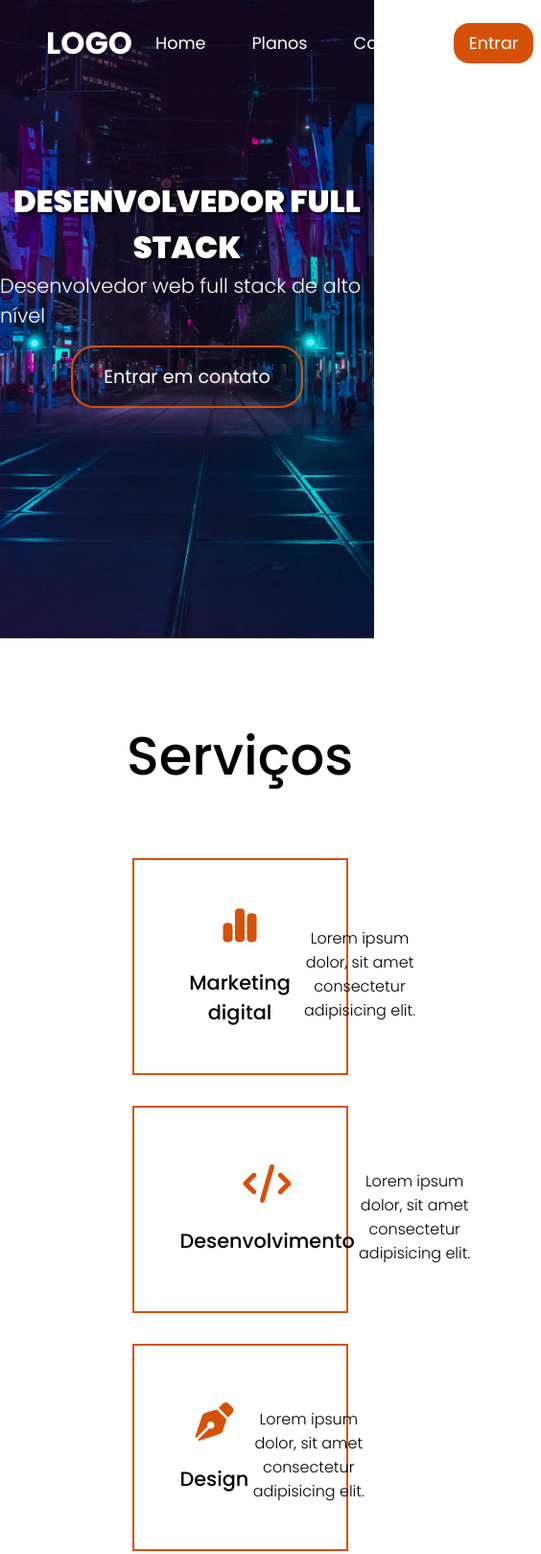
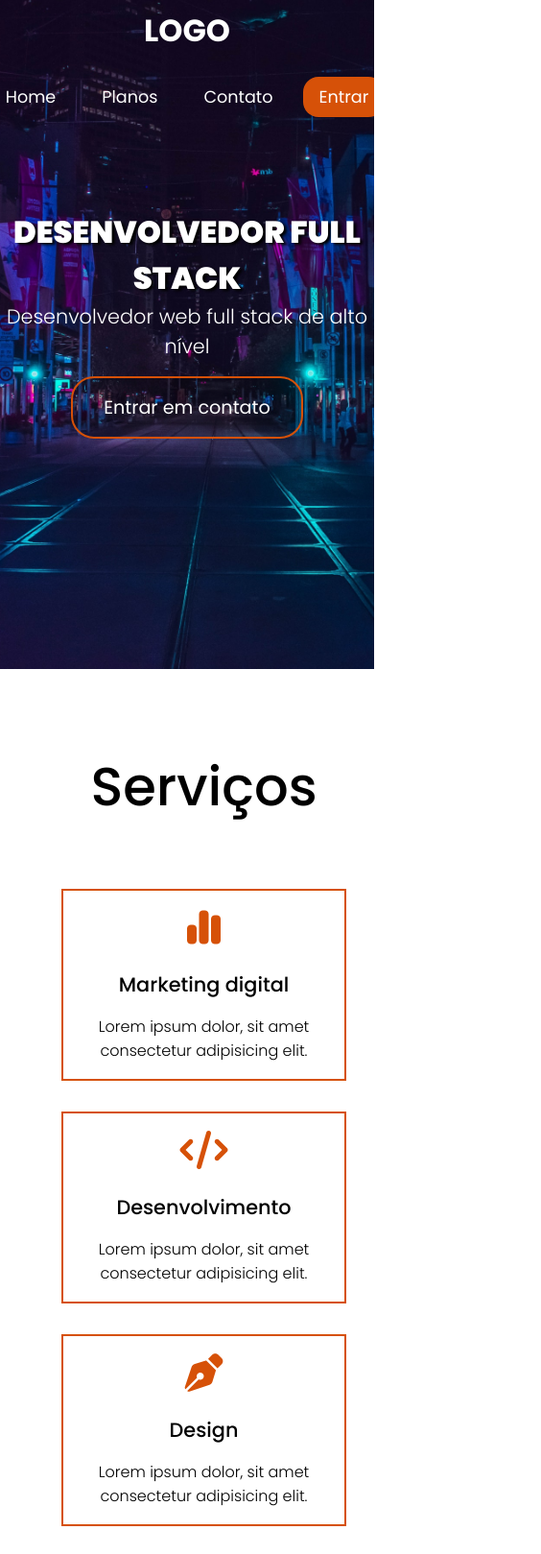
Before and after one commit to Matheus-Ferreira-Dev/responsive-page, a plain HTML site: page index.html in a window 390 px wide. Shown: the top 1619 px of the page at 96% size, 564 px wide, since content can reach past the window. Drawn offline with Linux system fonts and the light colour scheme.

Commit message:
responsividade finalizada em 425px

```diff
--- a/css/style.css
+++ b/css/style.css
@@ -444,7 +444,7 @@
         }
     }
 
-    @media (max-width: 764px) {
+    @media (max-width: 768px) {
         .container {
             margin: 0 auto;
             width: 700px;
@@ -503,8 +503,66 @@
     }
 
     @media (max-width: 576px) {
+        html,
+        body {
+        overflow-x: hidden;
+        }
+
         .container {
             width: 500px;
             margin: 0 auto;
         }
+        .container-header {
+             margin: 2rem 0px 0px 0px;
+        }
+
+        .nav-header {
+            flex-direction: column;
+            padding: 0;
+        }
+
+        .services {
+            width: 100%;
+            margin: 0 auto;
+            justify-content: center;
+            flex-direction: column;
+        }
+
+        .service {
+            width: 70%;
+            margin: 1rem 0;
+            padding: 1rem;
+        }
+
+        .plans-container {
+            flex-direction: column;
+         }
+
+         .plan {
+             width: 90%;
+             max-width: 100%;
+             padding: 1rem 2rem;
+         }
+
+         .plan ul {
+             width: 100%;
+             margin: 0 auto;
+             justify-content: center;
+         }
+
+        .search-container p {
+            font-size: 1rem;
+            padding: 0 2rem;
+        }
     }
+
+    @media (max-width: 425px) {
+        .container {
+            width: 425px;
+            margin: 0 auto;
+        }
+        .main-banner p {
+            text-align: center;
+        }
+
+    }
```
